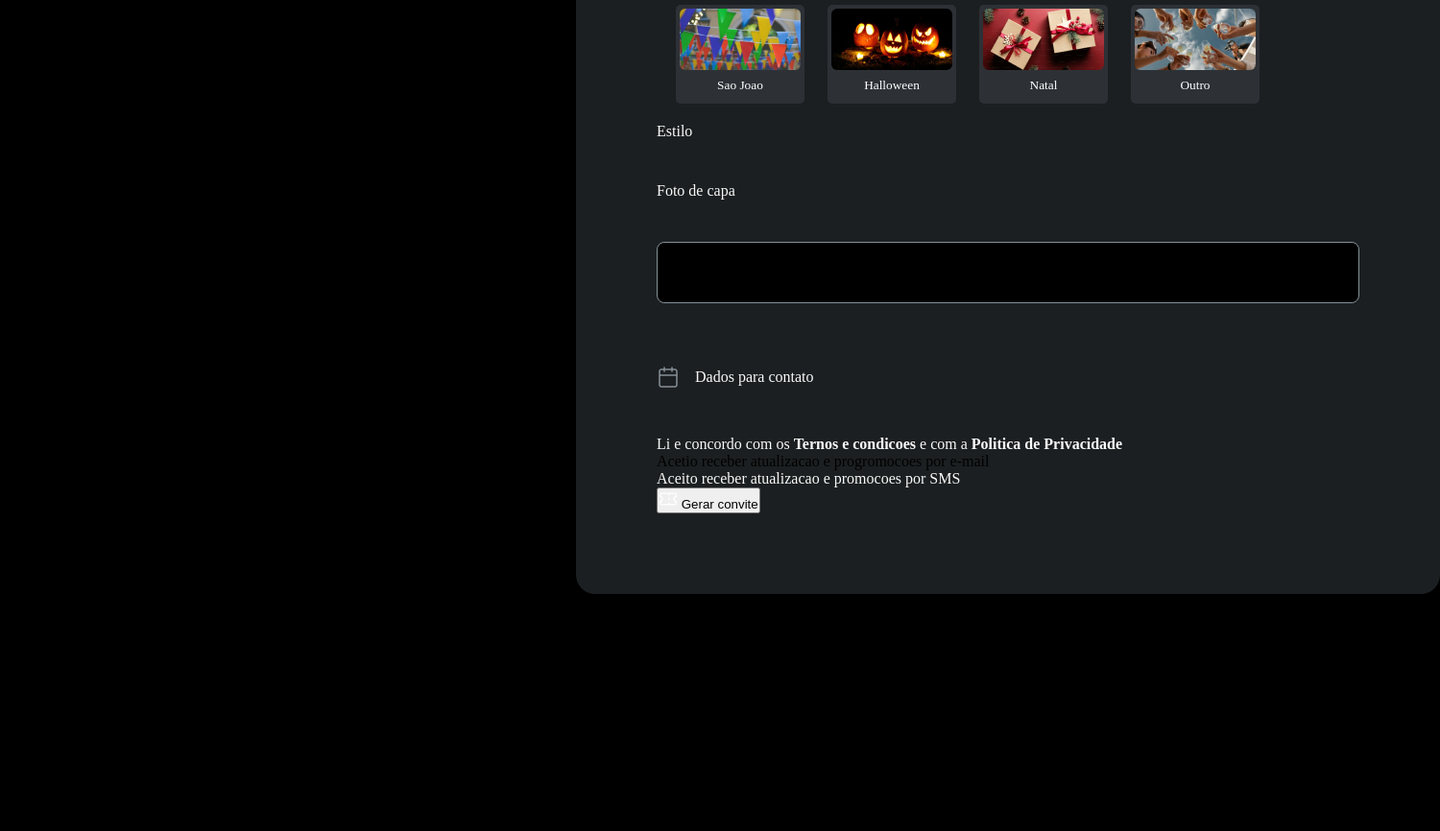
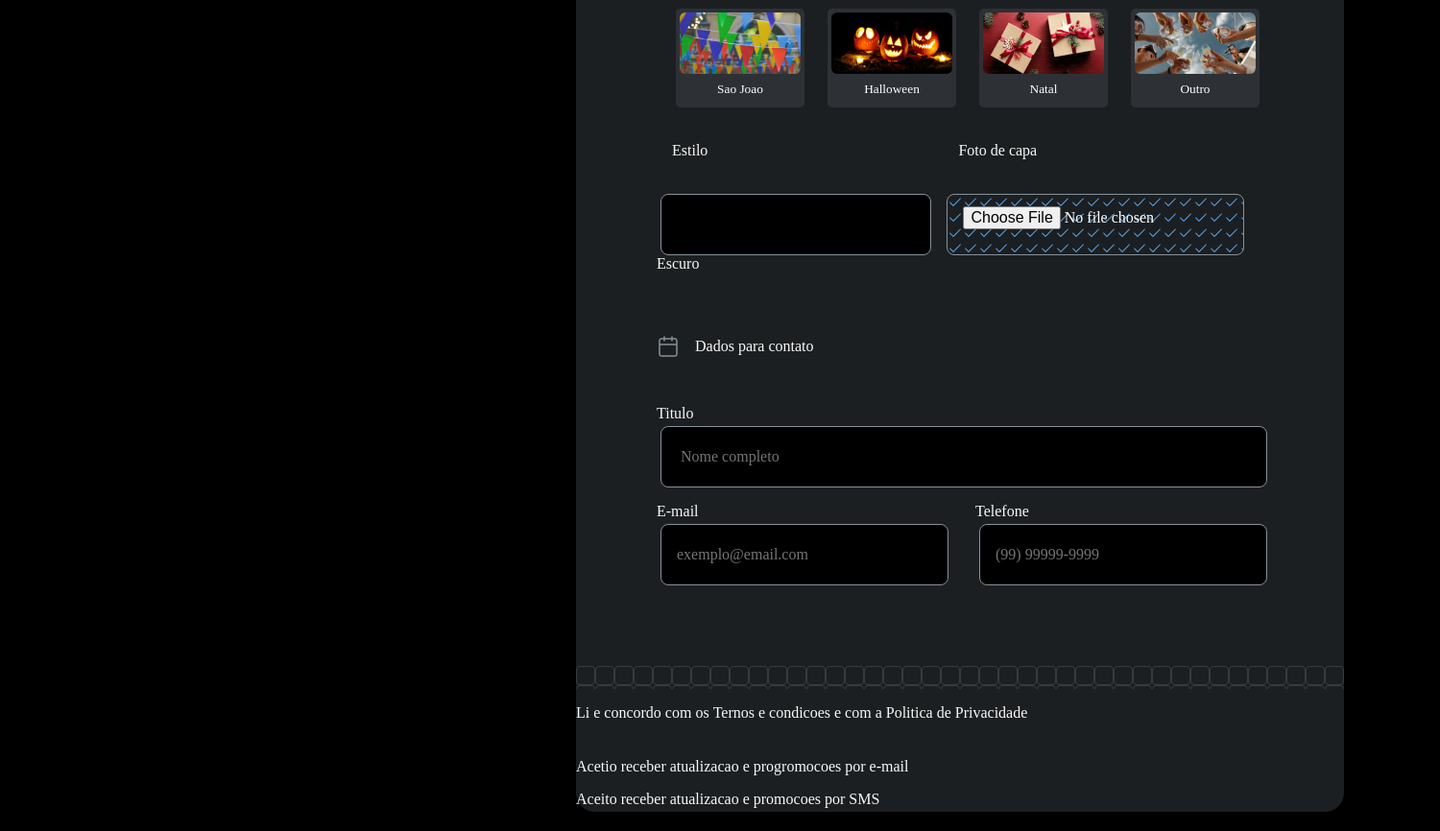
Before and after one commit to Deividmattos/Festivite, a plain HTML site: page index.html in a window 1280 px wide. Shown: the part 1220-2086 px from the top of the page at 96% size, 1500 px wide, since content can reach past the window. Before the commit the page ends 1859 px from the top, so only its background shows below. Drawn offline with Linux system fonts and the light colour scheme.

Commit message:
atualizacao do footer

```diff
--- a/css/container.css
+++ b/css/container.css
@@ -1,6 +1,6 @@
 .container {
   padding: 4rem;
-  width:900px;
+  width:800px;
   margin: auto;
 
 }
--- a/css/fields/DadosPessoais.css
+++ b/css/fields/DadosPessoais.css
@@ -1,3 +1,4 @@
-label{
-                color: white;
-              }
+.contatos-wrapper{
+  display: flex;
+  gap: 1rem;
+}
--- a/css/fields/inputs.css
+++ b/css/fields/inputs.css
@@ -11,6 +11,7 @@
   background-color: black;
   border: 1px solid var(--input-placeholder);
   height: 4rem;
+  margin-left: 0.25rem;
 }
 label {
   font: var(--text-sm);
--- a/css/fields/personalizar.css
+++ b/css/fields/personalizar.css
@@ -1,11 +1,13 @@
 .Personalizacao-wrapper legend {
   color: var(--text-heading);
   padding-bottom: 1.25rem;
+  margin: 1rem;
 }
 
 .colors {
   display: flex;
-  justify-content: space-evenly;
+  justify-content: space-around;
+
 
 }
 .img-eventos{
@@ -29,3 +31,11 @@
   text-align: center;
   color: white;
 }
+.selecionar-wrapper{
+  display: flex;
+  gap: 1rem;
+}
+.up-wrapper{
+  background: url(../../assets/icons/check.svg);
+  color: white;
+}
--- a/css/fields/terms.css
+++ b/css/fields/terms.css
@@ -0,0 +1,36 @@
+.terms-wrapper {
+
+  display: block;
+
+
+  & strong {
+    font-weight: 500;
+    color: var(--stroke-hightlight);
+  }
+}
+
+.checkbox-wrapper {
+  position: relative;
+
+  & [type="checkbox"] {
+    all: unset;
+    position: absolute;
+    inset: 0;
+  }
+  .checkbox-image {
+    flex: 0 0 1.5rem;
+    height: 1.5rem;
+
+    background-image: url(../../assets/icons/Frame\ 48095946.svg);
+  }
+
+  &:hover,
+  &:focus-within {
+    .checkbox-image {
+      background-image: url(../../assets/icons/Frame\ 48095946.svg);
+    }
+  }
+  &:has(:checked) .checkbox-image {
+    background-image: url(../../assets/icons/Frame\ 48095946.svg);
+  }
+}
--- a/css/forms.css
+++ b/css/forms.css
@@ -3,7 +3,3 @@
      margin: 1.25rem ;
 
 }
-legend {
-  font: 600 1rem/1.25 var(--font-family);
-  margin-bottom: 1.5rem;
-}
--- a/index.html
+++ b/index.html
@@ -166,15 +166,16 @@
                 </main>
 
                <div class="selecionar-wrapper">
-                <div>
+
+                <div class="estilo-wrapper">
                   <legend>Estilo</legend>
+                  <input  type="text" name="" id="" ><span>Escuro</span>
                 </div>
 
                 <div>
                   <legend>Foto de capa</legend>
-                  <input type="text">
+                  <input type="file" name="Selecionar" placeholder="Nenhum arquivo selecionado " class="up-wrapper">
                 </div>
-
                </div>
               </div>
             </div>
@@ -188,26 +189,51 @@
                 <span>Dados para contato</span>
               </div>
 
+                <div class="input-wrapper">
+                  <label for="title">Titulo</label>
+                  <input type="text" class="title" placeholder=" Nome completo">
+                </div>
+
+              <div class="flex">
+
+                <div class="input-wrapper flex-2">
+                  <label for="birth">E-mail</label>
+                  <input type="email" id="birth" name="birth" lang="en"  placeholder="exemplo@email.com" />
+                </div>
+
+
+                <div class="input-wrapper flex-1">
+                  <label for="birth">Telefone</label>
+                  <input type="tel" id="birth" name="birth" lang="en" placeholder="(99) 99999-9999"/>
+                </div>
+
+              </div>
+
+             </div>
 
             </fieldset>
 
-
-            <footer class="container-wrapper">
-              <div class="footer-wrapper">
-                <div class="termos-wrapper">
-                  <span> Li e concordo com os <strong>Ternos e condicoes</strong> e com a <strong>Politica de Privacidade</strong></span>
-                  <p>Acetio receber atualizacao e progromocoes por e-mail</p>
-                  <span>Aceito receber atualizacao e promocoes por SMS</span>
-                </div>
+            <div class="terms-wrapper input-wrapper checkbox-wrapper">
+              <div class="checkbox-image"></div>
+              <div>
+                <input type="checkbox" name="terms" id="terms" />
+              <label for="terms">
+                Li e concordo com os <strong>Ternos e condicoes</strong> e com a <strong>Politica de Privacidade</strong>
+              </label><br>
               </div>
-              <div class="GerarConvite-wrapper">
-                 <button>
-                   <img src="assets/icons/ticket.svg" alt="imagem de ticket">
-                   Gerar convite
-                 </button>
+              <div>
+                <input type="checkbox" name="terms" id="terms">
+              <label for="terms">
+                <p>Acetio receber atualizacao e progromocoes por e-mail</p>
+              </label>
               </div>
-            </footer>
-
+            <div>
+              <input type="checkbox" name="terms" id="terms">
+              <label for="terms">
+               Aceito receber atualizacao e promocoes por SMS
+              </label>
+            </div>
+            </div>
           </form>
         </div>
       </main>
```
Also changed, not shown: css/global.css (line endings or trailing spaces).
